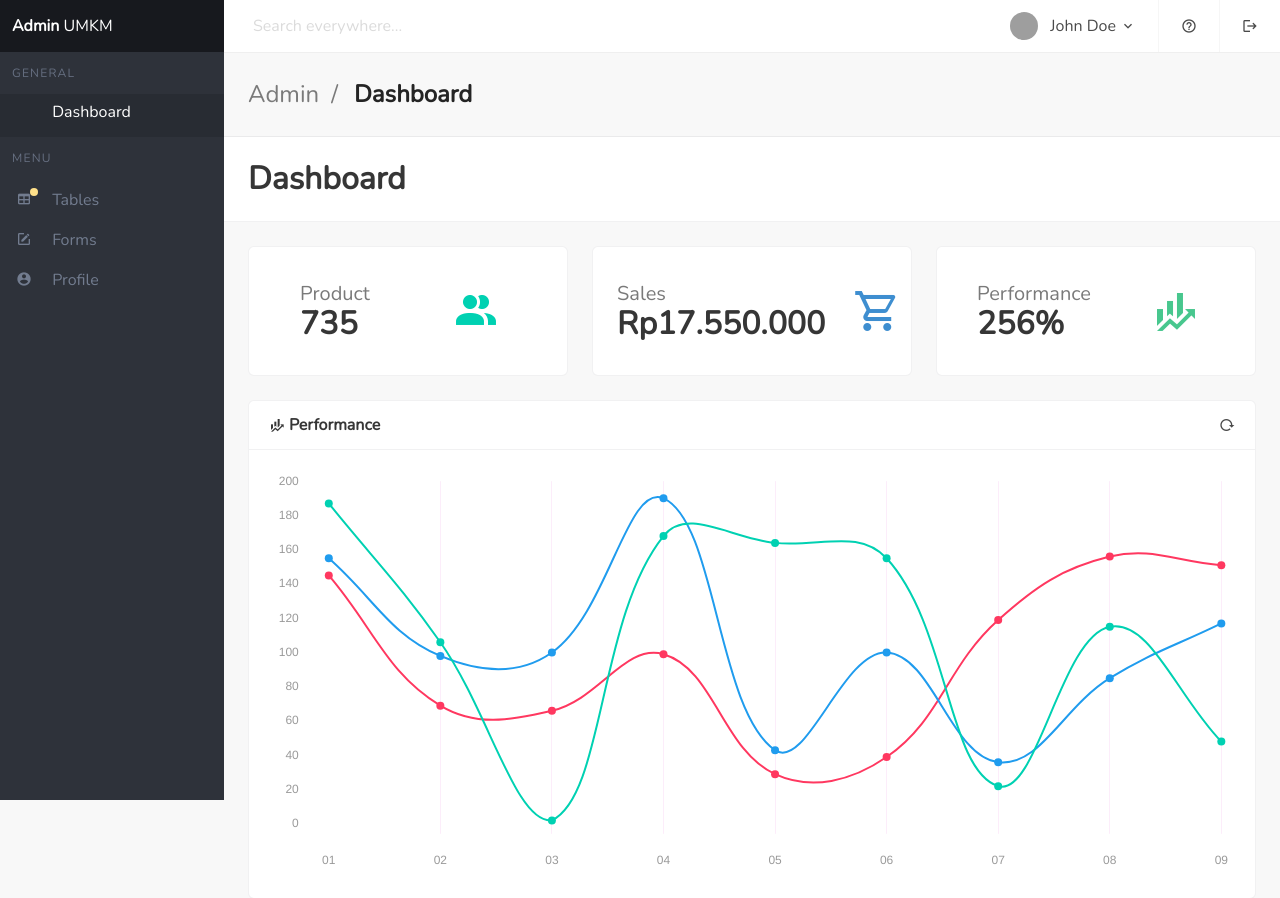
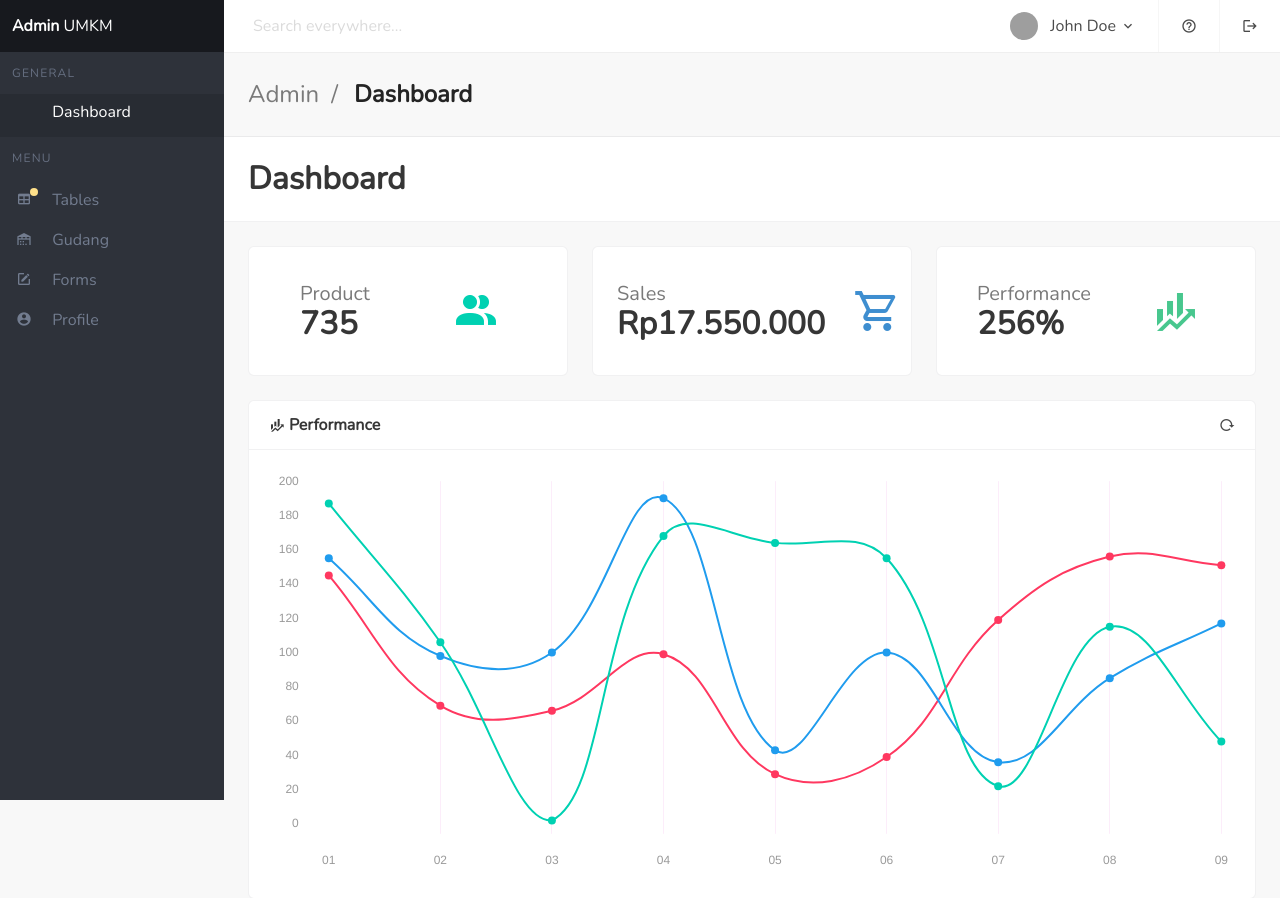
Before and after one commit to adeindra6/sekar, a PHP site: page /sekar/DashboardUMKM/demo/index.php in a window 1280 px wide. Shown: the top 898 px of the page. Run offline with PHP 8.4, Linux system fonts and the light colour scheme; the visitor is signed in with stand-in values (Sample User, id 1); some libraries are stand-ins or nearby versions; grey boxes are pictures that could not be loaded.

Commit message:
Add Gudang menu on sidebar

```diff
--- a/DashboardUMKM/demo/index.php
+++ b/DashboardUMKM/demo/index.php
@@ -134,6 +134,12 @@
           <a href="tables.php" class="has-icon">
             <span class="icon has-update-mark"><i class="mdi mdi-table"></i></span>
             <span class="menu-item-label">Tables</span>
+          </a>
+        </li>
+        <li>
+          <a href="gudang.php" class="has-icon">
+            <span class="icon"><i class="mdi mdi-warehouse"></i></span>
+            <span class="menu-item-label">Gudang</span>
           </a>
         </li>
         <li>
```
